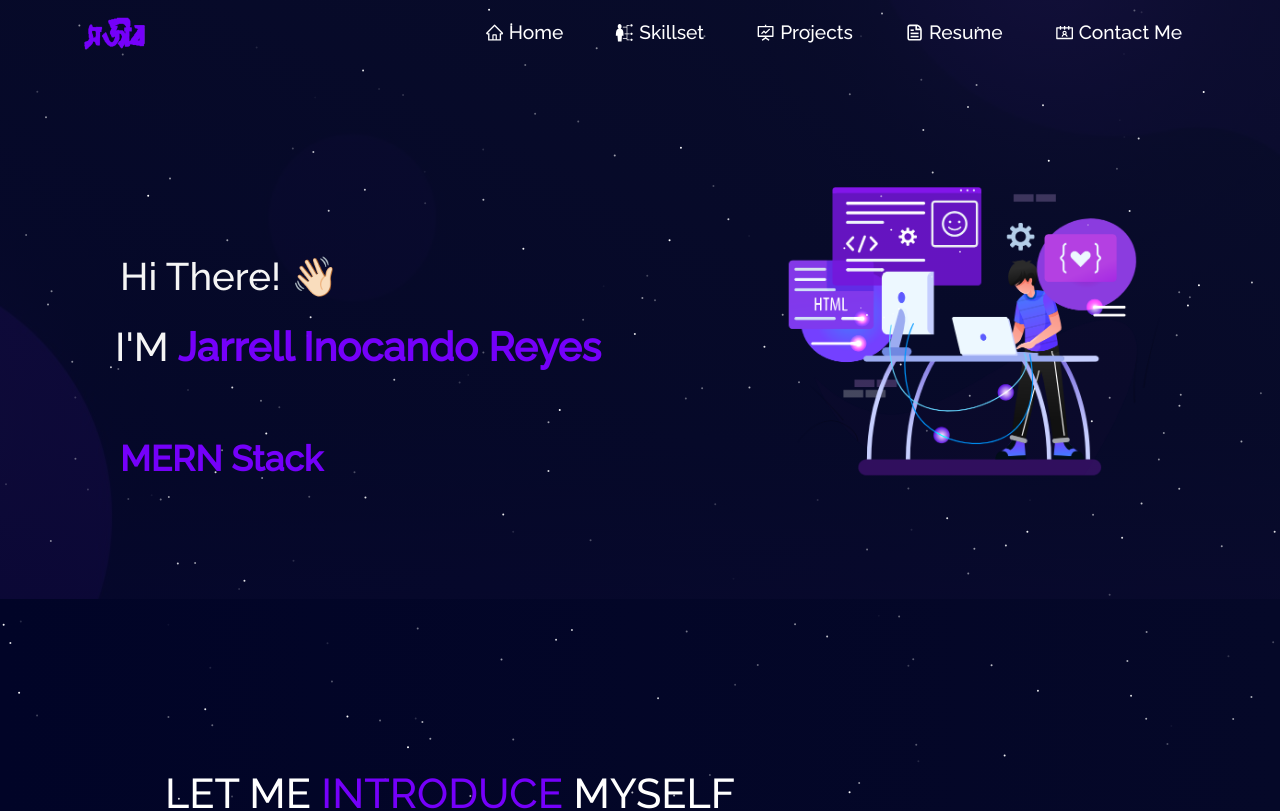
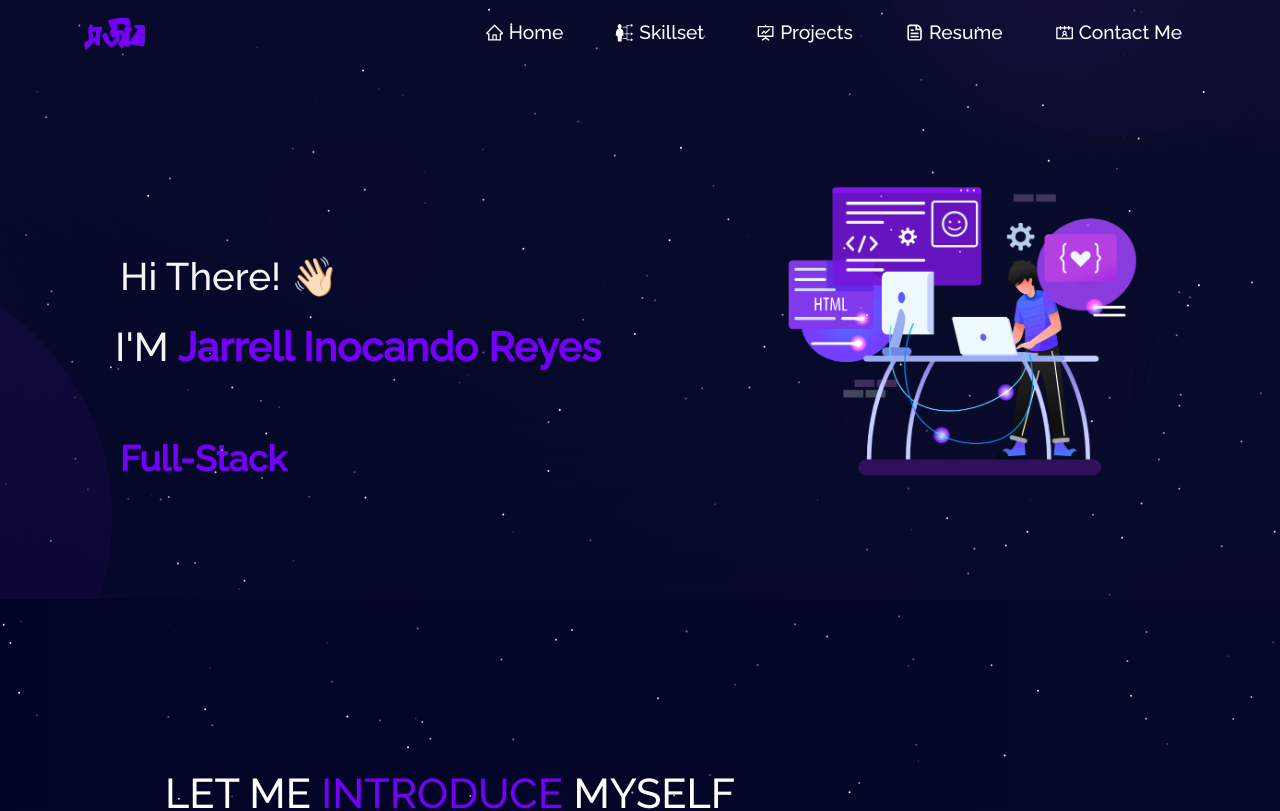
Before and after one commit to Imjajajah/my-portfolio, a React (Create React App) app: page / in a window 1280 px wide. Shown: the top 811 px of the page. Built offline with nearby package versions, Linux system fonts and the light colour scheme.

Commit message:
modified description

```diff
--- a/src/components/Home/Type.jsx
+++ b/src/components/Home/Type.jsx
@@ -6,10 +6,10 @@ const Type = () => {
         <Typewriter
           options={{
             strings: [
-              "MERN Stack Developer",
-              "Passionate Blockchain Enthusiast",
-              "Committed Open Source Contributor",
-              "Effective Problem Solver"
+              "Full-Stack Developer",
+              "Certified Project Initiator & Business Analyst",
+              "Frontend Specialist",
+              "Technical Support Engineer",
             ],
             autoStart: true,
             loop: true,
```
Also changed, not shown: public/index.html (line endings or trailing spaces).
